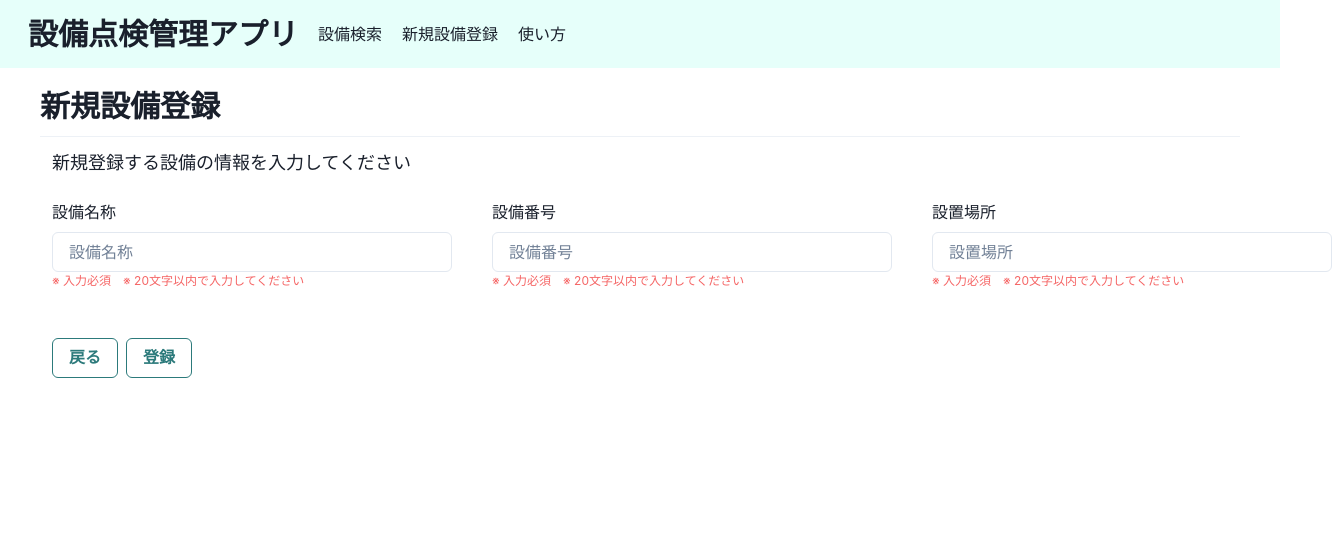
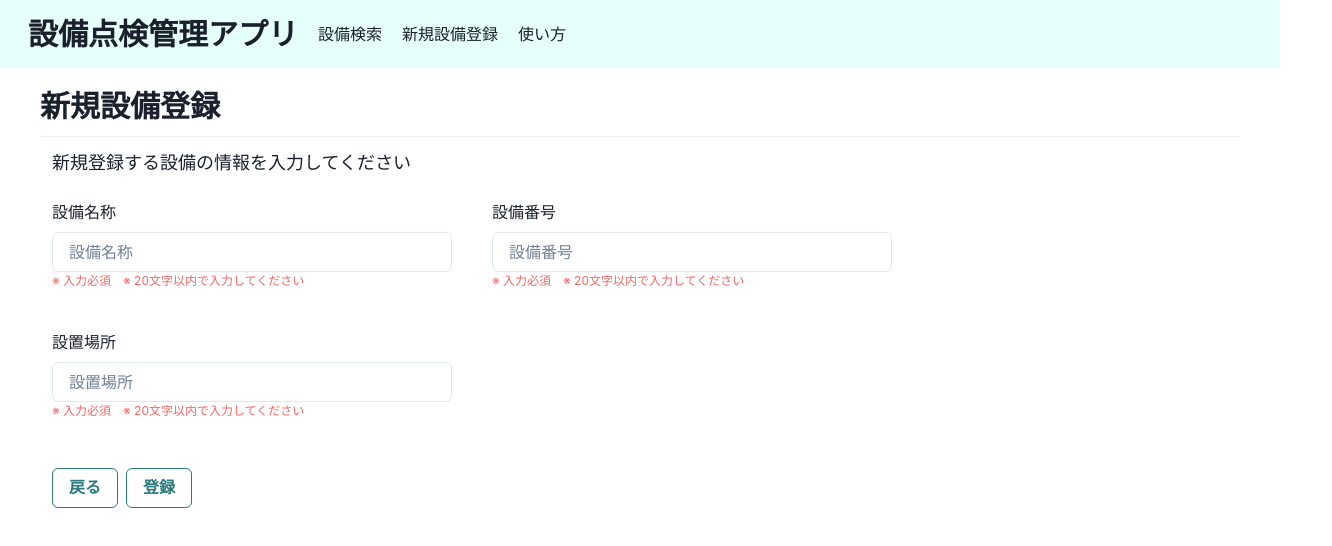
Before and after one commit to rinna-kawaguchi/Equipment-Management-API, a React (Create React App) app in the folder frontend/: page /create in a window 1280 px wide. Shown: the top 546 px of the page, 1332 px wide, since content can reach past the window. Built offline with nearby package versions, Linux system fonts and the light colour scheme.

Commit message:
画面幅に合わせて横並びの数が変更するよう修正

```diff
--- a/frontend/src/components/molecules/CreateEquipmentInput.tsx
+++ b/frontend/src/components/molecules/CreateEquipmentInput.tsx
@@ -1,4 +1,4 @@
-import { Box, FormControl, FormLabel, HStack, Input, Text } from "@chakra-ui/react";
+import { Box, FormControl, FormLabel, Input, Text, Wrap } from "@chakra-ui/react";
 import { ChangeEvent, memo, useEffect, useState } from "react";
 
 type Props = {
@@ -25,7 +25,7 @@ export const CreateEquipmentInput = memo((props: Props) => {
     <Box>
       <Text fontSize="lg">新規登録する設備の情報を入力してください</Text>
       <br />
-      <HStack spacing={10}>
+      <Wrap spacing={10}>
         <Box>
           <FormControl>
             <FormLabel>設備名称</FormLabel>
@@ -47,7 +47,7 @@ export const CreateEquipmentInput = memo((props: Props) => {
             <Text fontSize={"xs"} color={"red.400"}>※ 入力必須　※ 20文字以内で入力してください</Text>
           </FormControl>
         </Box>
-      </HStack>
+      </Wrap>
     </Box>
   );
 });
--- a/frontend/src/components/molecules/EquipmentInformation.tsx
+++ b/frontend/src/components/molecules/EquipmentInformation.tsx
@@ -1,4 +1,4 @@
-import { Box, FormControl, FormLabel, HStack, Input } from "@chakra-ui/react";
+import { Box, FormControl, FormLabel, Input, Wrap } from "@chakra-ui/react";
 import { memo } from "react";
 import { Equipment } from "../../types/Equipment";
 
@@ -10,7 +10,7 @@ export const EquipmentInformation = memo((props: Props) => {
   const { selectedEquipment } = props;
 
   return (
-    <HStack spacing={10}>
+    <Wrap spacing={10}>
       <Box>
         <FormControl>
           <FormLabel>設備名称</FormLabel>
@@ -29,6 +29,6 @@ export const EquipmentInformation = memo((props: Props) => {
           <Input value={selectedEquipment?.location} width={"400px"} placeholder="設置場所" />
         </FormControl>
       </Box>
-    </HStack>
+    </Wrap>
   );
 });
--- a/frontend/src/components/molecules/SearchInput.tsx
+++ b/frontend/src/components/molecules/SearchInput.tsx
@@ -1,4 +1,4 @@
-import { Box, HStack, Input } from "@chakra-ui/react";
+import { Box, Input, Wrap } from "@chakra-ui/react";
 import { ChangeEvent, memo, useEffect, useState } from "react";
 
 type Props = {
@@ -25,7 +25,7 @@ export const SearchInput = memo((props: Props) => {
   // 検索条件入力欄の表示
   return (
     <>
-      <HStack spacing={4} >
+      <Wrap spacing={4}>
         <Box>
           <p>設備名称</p>
           <Input width={"400px"} placeholder="ポンプ" onChange={onChangeName} />
@@ -44,7 +44,7 @@ export const SearchInput = memo((props: Props) => {
           <Input width={"400px"} placeholder="2023-12-31（yyyy-mm-ddで入力してください）"
             onChange={onChangeDeadline} />
         </Box>
-      </HStack>
+      </Wrap>
     </>
   );
 });
```
